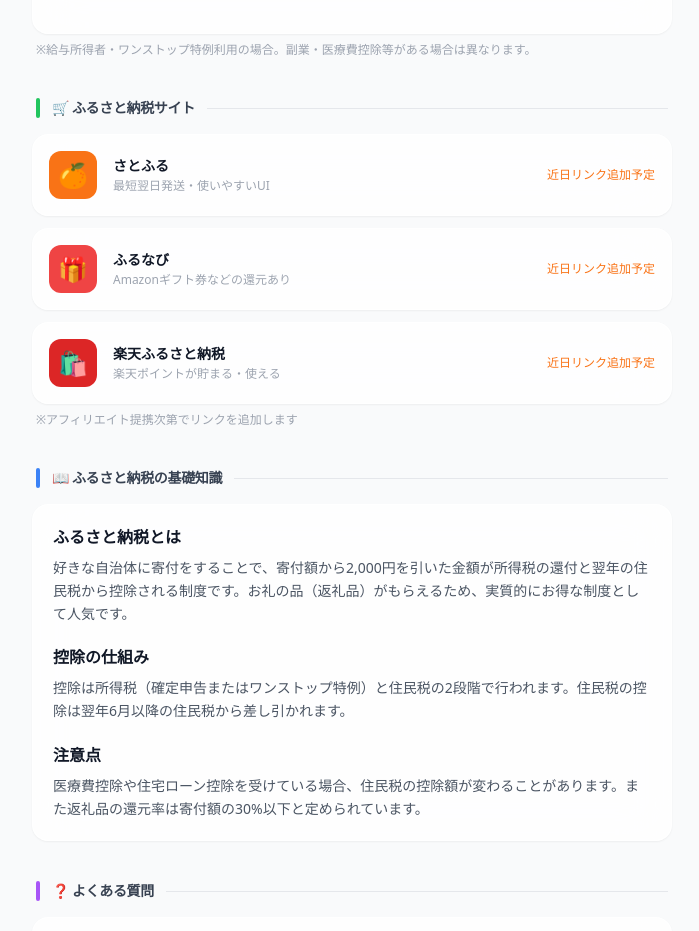
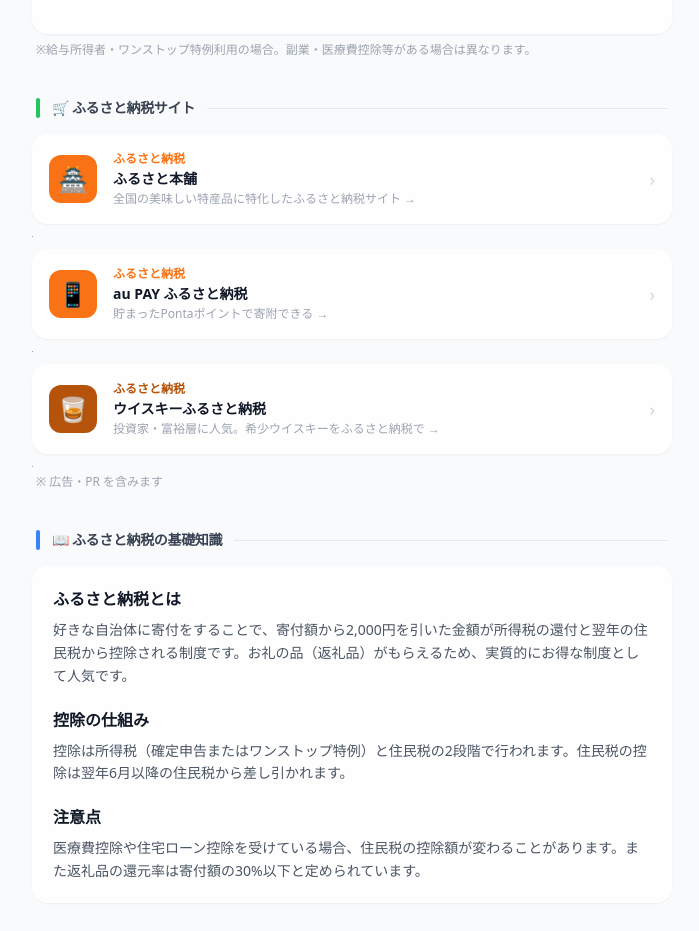
Before and after one commit to ryryryo322/money-simulator, a React (Vite) app: page /furusato in a window 1280 px wide. Shown: the part 1322-2253 px from the top of the page, without its empty margins (288-987 px from the left). Built offline with nearby package versions, Linux system fonts and the light colour scheme; grey boxes are pictures that could not be loaded.

Commit message:
Update Furusato.tsx

```diff
--- a/src/pages/Furusato.tsx
+++ b/src/pages/Furusato.tsx
@@ -348,24 +348,54 @@
         <section>
           <SectionTitle color="green">🛒 ふるさと納税サイト</SectionTitle>
           <div className="space-y-3">
-            {[
-              { name: "さとふる", desc: "最短翌日発送・使いやすいUI", icon: "🍊", color: "bg-orange-500" },
-              { name: "ふるなび", desc: "Amazonギフト券などの還元あり", icon: "🎁", color: "bg-red-500" },
-              { name: "楽天ふるさと納税", desc: "楽天ポイントが貯まる・使える", icon: "🛍️", color: "bg-red-600" },
-            ].map(s => (
-              <div key={s.name} className="flex items-center gap-4 bg-white/80 dark:bg-gray-900/80 backdrop-blur-xl rounded-2xl border border-white/60 dark:border-gray-700/60 shadow-sm p-4">
-                <div className={`w-12 h-12 rounded-xl ${s.color} flex items-center justify-center text-2xl flex-shrink-0`}>
-                  {s.icon}
-                </div>
-                <div className="flex-1">
-                  <p className="text-sm font-semibold text-gray-900 dark:text-white">{s.name}</p>
-                  <p className="text-xs text-gray-400 mt-0.5">{s.desc}</p>
-                </div>
-                <span className="text-xs text-brand-500 font-medium">近日リンク追加予定</span>
+
+            {/* ふるさと本舗 */}
+            <a href="https://px.a8.net/svt/ejp?a8mat=4B8113+E4G7EA+5IMU+5YRHE"
+              target="_blank" rel="nofollow noopener noreferrer"
+              className="flex items-center gap-4 bg-white/80 dark:bg-gray-900/80 backdrop-blur-xl rounded-2xl border border-white/60 dark:border-gray-700/60 shadow-sm p-4 active:opacity-70 transition-opacity"
+            >
+              <div className="w-12 h-12 rounded-xl bg-orange-500 flex items-center justify-center text-2xl flex-shrink-0">🏯</div>
+              <div className="flex-1 min-w-0">
+                <p className="text-xs text-orange-500 font-semibold mb-0.5">ふるさと納税</p>
+                <p className="text-sm font-semibold text-gray-900 dark:text-white">ふるさと本舗</p>
+                <p className="text-xs text-gray-400 mt-0.5">全国の美味しい特産品に特化したふるさと納税サイト →</p>
               </div>
-            ))}
+              <span className="text-gray-300 dark:text-gray-600 text-lg flex-shrink-0">›</span>
+            </a>
+            <img width={1} height={1} src="https://www15.a8.net/0.gif?a8mat=4B8113+E4G7EA+5IMU+5YRHE" alt="" className="border-0" />
+
+            {/* au PAY ふるさと納税 */}
+            <a href="https://px.a8.net/svt/ejp?a8mat=4B8113+E22GZ6+54OC+5YRHE"
+              target="_blank" rel="nofollow noopener noreferrer"
+              className="flex items-center gap-4 bg-white/80 dark:bg-gray-900/80 backdrop-blur-xl rounded-2xl border border-white/60 dark:border-gray-700/60 shadow-sm p-4 active:opacity-70 transition-opacity"
+            >
+              <div className="w-12 h-12 rounded-xl bg-brand-500 flex items-center justify-center text-2xl flex-shrink-0">📱</div>
+              <div className="flex-1 min-w-0">
+                <p className="text-xs text-brand-500 font-semibold mb-0.5">ふるさと納税</p>
+                <p className="text-sm font-semibold text-gray-900 dark:text-white">au PAY ふるさと納税</p>
+                <p className="text-xs text-gray-400 mt-0.5">貯まったPontaポイントで寄附できる →</p>
+              </div>
+              <span className="text-gray-300 dark:text-gray-600 text-lg flex-shrink-0">›</span>
+            </a>
+            <img width={1} height={1} src="https://www11.a8.net/0.gif?a8mat=4B8113+E22GZ6+54OC+5YRHE" alt="" className="border-0" />
+
+            {/* ウイスキーふるさと納税 */}
+            <a href="https://px.a8.net/svt/ejp?a8mat=4B8113+E3URSI+5U6O+BX3J6"
+              target="_blank" rel="nofollow noopener noreferrer"
+              className="flex items-center gap-4 bg-white/80 dark:bg-gray-900/80 backdrop-blur-xl rounded-2xl border border-white/60 dark:border-gray-700/60 shadow-sm p-4 active:opacity-70 transition-opacity"
+            >
+              <div className="w-12 h-12 rounded-xl bg-amber-700 flex items-center justify-center text-2xl flex-shrink-0">🥃</div>
+              <div className="flex-1 min-w-0">
+                <p className="text-xs text-amber-700 font-semibold mb-0.5">ふるさと納税</p>
+                <p className="text-sm font-semibold text-gray-900 dark:text-white">ウイスキーふるさと納税</p>
+                <p className="text-xs text-gray-400 mt-0.5">投資家・富裕層に人気。希少ウイスキーをふるさと納税で →</p>
+              </div>
+              <span className="text-gray-300 dark:text-gray-600 text-lg flex-shrink-0">›</span>
+            </a>
+            <img width={1} height={1} src="https://www10.a8.net/0.gif?a8mat=4B8113+E3URSI+5U6O+BX3J6" alt="" className="border-0" />
+
           </div>
-          <p className="text-xs text-gray-400 mt-2 px-1">※アフィリエイト提携次第でリンクを追加します</p>
+          <p className="text-xs text-gray-400 mt-2 px-1">※ 広告・PR を含みます</p>
         </section>
 
         {/* SEO解説 */}
```
